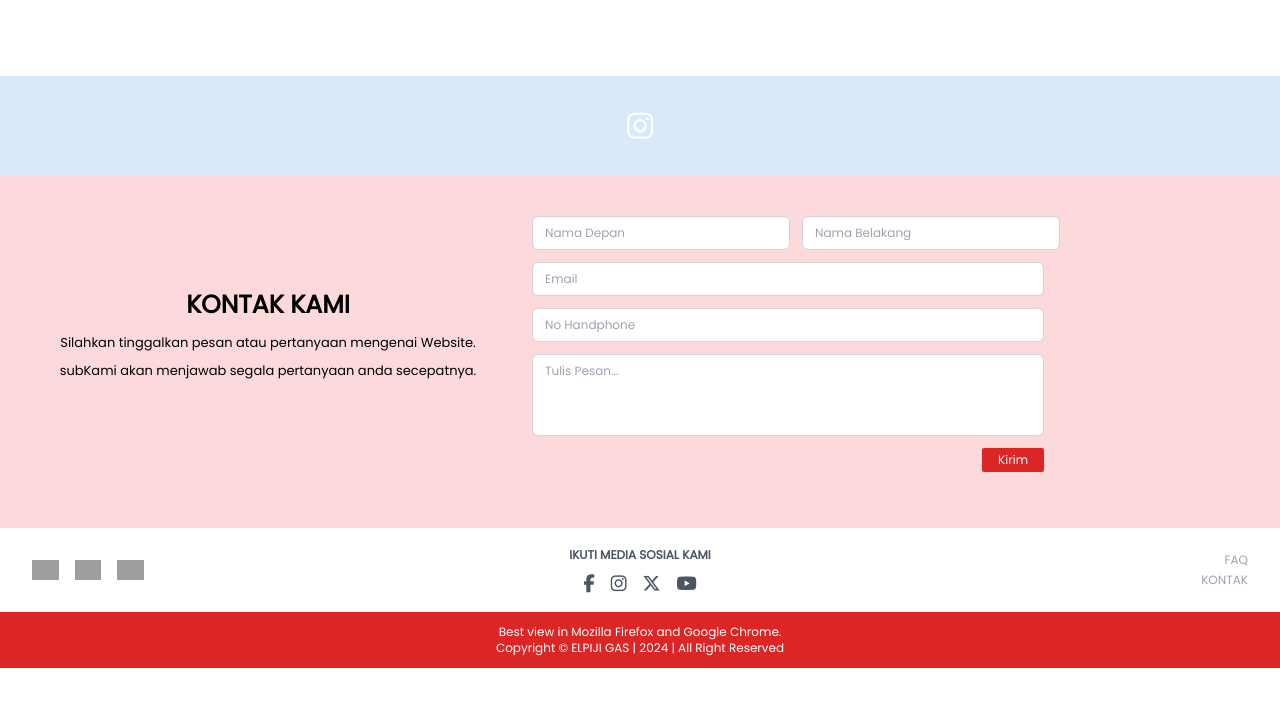
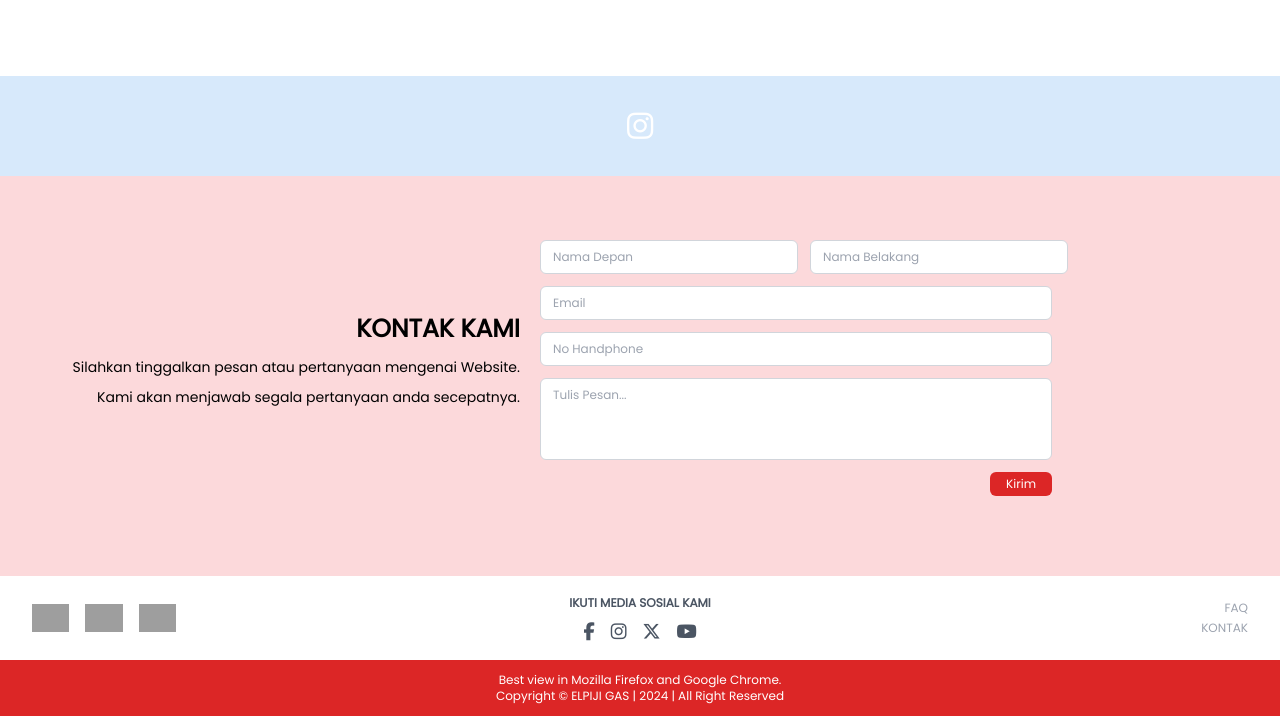
Before and after one commit to Noval-Ferdi/FP-LPG, a PHP site: page /dashboard.php in a window 1280 px wide. Shown: the part 862-1578 px from the top of the page. Before the commit the page ends 1530 px from the top, so only its background shows below. Run offline with PHP 8.4, Linux system fonts and the light colour scheme; some libraries are stand-ins or nearby versions; grey boxes are pictures that could not be loaded.

Commit message:
update neww

```diff
--- a/agen.php
+++ b/agen.php
@@ -289,9 +289,9 @@
         <div class="flex flex-col md:flex-row justify-between items-center text-xs text-gray-600">
             <!-- Logo Bagian Kiri -->
             <div class="flex items-center space-x-4 mb-4 md:mb-0">
-                <img alt="Pertamina logo" class="h-5 w-auto" height="20" src="images/PERTAMINA1.png" width="40" />
-                <img alt="MyPertamina logo" class="h-5 w-auto" height="20" src="images/PertaminaAPK_1.png" width="40" />
-                <img alt="135 logo" class="h-5 w-auto" height="20" src="images/CC-removebg-preview 1.png" width="40" />
+                <img alt="Pertamina logo" class="h-7 w-auto" height="40" src="images/PERTAMINA1.png" width="40" />
+                <img alt="MyPertamina logo" class="h-7 w-auto" height="40" src="images/PertaminaAPK_1.png" width="40" />
+                <img alt="135 logo" class="h-7 w-auto" height="40" src="images/CC-removebg-preview 1.png" width="40" />
             </div>
 
             <!-- Sosial Media Tengah -->
--- a/agen2.php
+++ b/agen2.php
@@ -150,9 +150,9 @@
         <div class="flex flex-col md:flex-row justify-between items-center text-xs text-gray-600">
             <!-- Logo Bagian Kiri -->
             <div class="flex items-center space-x-4 mb-4 md:mb-0">
-                <img alt="Pertamina logo" class="h-5 w-auto" height="20" src="images/PERTAMINA1.png" width="40" />
-                <img alt="MyPertamina logo" class="h-5 w-auto" height="20" src="images/PertaminaAPK_1.png" width="40" />
-                <img alt="135 logo" class="h-5 w-auto" height="20" src="images/CC-removebg-preview 1.png" width="40" />
+                <img alt="Pertamina logo" class="h-7 w-auto" height="40" src="images/PERTAMINA1.png" width="40" />
+                <img alt="MyPertamina logo" class="h-7 w-auto" height="40" src="images/PertaminaAPK_1.png" width="40" />
+                <img alt="135 logo" class="h-7 w-auto" height="40" src="images/CC-removebg-preview 1.png" width="40" />
             </div>
 
             <!-- Sosial Media Tengah -->
--- a/cek_stok.php
+++ b/cek_stok.php
@@ -311,9 +311,9 @@
         <div class="flex flex-col md:flex-row justify-between items-center text-xs text-gray-600">
             <!-- Logo Bagian Kiri -->
             <div class="flex items-center space-x-4 mb-4 md:mb-0">
-                <img alt="Pertamina logo" class="h-5 w-auto" height="20" src="images/PERTAMINA1.png" width="40" />
-                <img alt="MyPertamina logo" class="h-5 w-auto" height="20" src="images/PertaminaAPK_1.png" width="40" />
-                <img alt="135 logo" class="h-5 w-auto" height="20" src="images/CC-removebg-preview 1.png" width="40" />
+                <img alt="Pertamina logo" class="h-7 w-auto" height="40" src="images/PERTAMINA1.png" width="40" />
+                <img alt="MyPertamina logo" class="h-7 w-auto" height="40" src="images/PertaminaAPK_1.png" width="40" />
+                <img alt="135 logo" class="h-7 w-auto" height="40" src="images/CC-removebg-preview 1.png" width="40" />
             </div>
 
             <!-- Sosial Media Tengah -->
--- a/cek_stok2.php
+++ b/cek_stok2.php
@@ -174,9 +174,9 @@
         <div class="flex flex-col md:flex-row justify-between items-center text-xs text-gray-600">
             <!-- Logo Bagian Kiri -->
             <div class="flex items-center space-x-4 mb-4 md:mb-0">
-                <img alt="Pertamina logo" class="h-5 w-auto" height="20" src="images/PERTAMINA1.png" width="40" />
-                <img alt="MyPertamina logo" class="h-5 w-auto" height="20" src="images/PertaminaAPK_1.png" width="40" />
-                <img alt="135 logo" class="h-5 w-auto" height="20" src="images/CC-removebg-preview 1.png" width="40" />
+                <img alt="Pertamina logo" class="h-7 w-auto" height="40" src="images/PERTAMINA1.png" width="40" />
+                <img alt="MyPertamina logo" class="h-7 w-auto" height="40" src="images/PertaminaAPK_1.png" width="40" />
+                <img alt="135 logo" class="h-7 w-auto" height="40" src="images/CC-removebg-preview 1.png" width="40" />
             </div>
 
             <!-- Sosial Media Tengah -->
--- a/dashboard.php
+++ b/dashboard.php
@@ -169,15 +169,16 @@
         </i>
     </section>
     <!-- Contact Section -->
-    <section class="bg-[#fcd9db] py-10 max-w-8xl mx-auto px-5 sm:px-9 lg:px-9 flex flex-col lg:flex-row gap-8">
+    <section class="bg-[#fcd9db] py-16 max-w-8xl mx-auto px-5 sm:px-7 lg:px-7 flex flex-col lg:flex-row gap-5">
         <div class="flex-1 max-w-l" style="margin-top: 70px; font-size: 25px;">
-            <h1 class="font-extrabold text-center mb-3">
+            <h1 class="font-extrabold text-right mb-3">
                 KONTAK KAMI
             </h1>
-            <p class="text-xs leading-tight mb-3 text-center" style="font-size: 13px;">
+            <p class="text-xs leading-tight mb-3 text-right" style="font-size: 14px;">
                 Silahkan tinggalkan pesan atau pertanyaan mengenai Website.</p>
-            <p class="text-xs leading-tight mb-3 text-center" style="font-size: 13px;">subKami akan
-                menjawab segala pertanyaan anda secepatnya.</p>
+            <p class="text-xs leading-tight mb-3 text-right" style="font-size: 14px;">
+                 Kami akan menjawab segala pertanyaan anda secepatnya.</p>
+
         </div>
         <form action="#" class="flex-1 max-w-lg space-y-3" method="POST" style="margin-right: 200px;">
             <div class="flex space-x-3">
@@ -197,7 +198,7 @@
             <textarea
                 class="w-full rounded-md border border-gray-300 px-3 py-2 text-xs resize-none focus:outline-none focus:ring-1 focus:ring-red-600"
                 name="message" placeholder="Tulis Pesan..." required="" rows="4"></textarea>
-            <button class="bg-red-600 text-white text-xs px-4 py-1 rounded-sm float-right" type="submit">
+            <button class="bg-red-600 text-white text-xs px-4 py-1 rounded-md float-right" type="submit">
                 Kirim
             </button>
         </form>
@@ -207,9 +208,9 @@
         <div class="flex flex-col md:flex-row justify-between items-center text-xs text-gray-600">
             <!-- Logo Bagian Kiri -->
             <div class="flex items-center space-x-4 mb-4 md:mb-0">
-                <img alt="Pertamina logo" class="h-5 w-auto" height="20" src="images/PERTAMINA1.png" width="40" />
-                <img alt="MyPertamina logo" class="h-5 w-auto" height="20" src="images/PertaminaAPK_1.png" width="40" />
-                <img alt="135 logo" class="h-5 w-auto" height="20" src="images/CC-removebg-preview 1.png" width="40" />
+                <img alt="Pertamina logo" class="h-7 w-auto" height="40" src="images/PERTAMINA1.png" width="40" />
+                <img alt="MyPertamina logo" class="h-7 w-auto" height="40" src="images/PertaminaAPK_1.png" width="40" />
+                <img alt="135 logo" class="h-7 w-auto" height="40" src="images/CC-removebg-preview 1.png" width="40" />
             </div>
 
             <!-- Sosial Media Tengah -->
--- a/login.php
+++ b/login.php
@@ -104,9 +104,9 @@
         <div class="flex flex-col md:flex-row justify-between items-center text-xs text-gray-600">
             <!-- Logo Bagian Kiri -->
             <div class="flex items-center space-x-4 mb-4 md:mb-0">
-                <img alt="Pertamina logo" class="h-5 w-auto" height="40" src="images/PERTAMINA1.png" width="40" />
-                <img alt="MyPertamina logo" class="h-5 w-auto" height="40" src="images/PertaminaAPK_1.png" width="40" />
-                <img alt="135 logo" class="h-5 w-auto" height="40" src="images/CC-removebg-preview 1.png" width="40" />
+                <img alt="Pertamina logo" class="h-7 w-auto" height="40" src="images/PERTAMINA1.png" width="40" />
+                <img alt="MyPertamina logo" class="h-7 w-auto" height="40" src="images/PertaminaAPK_1.png" width="40" />
+                <img alt="135 logo" class="h-7 w-auto" height="40" src="images/CC-removebg-preview 1.png" width="40" />
             </div>
 
             <!-- Sosial Media Tengah -->
--- a/produk12.php
+++ b/produk12.php
@@ -115,9 +115,9 @@
         <div class="flex flex-col md:flex-row justify-between items-center text-xs text-gray-600">
             <!-- Logo Bagian Kiri -->
             <div class="flex items-center space-x-4 mb-4 md:mb-0">
-                <img alt="Pertamina logo" class="h-5 w-auto" height="20" src="images/PERTAMINA1.png" width="40" />
-                <img alt="MyPertamina logo" class="h-5 w-auto" height="20" src="images/PertaminaAPK_1.png" width="40" />
-                <img alt="135 logo" class="h-5 w-auto" height="20" src="images/CC-removebg-preview 1.png" width="40" />
+                <img alt="Pertamina logo" class="h-7 w-auto" height="40" src="images/PERTAMINA1.png" width="40" />
+                <img alt="MyPertamina logo" class="h-7 w-auto" height="40" src="images/PertaminaAPK_1.png" width="40" />
+                <img alt="135 logo" class="h-7 w-auto" height="40" src="images/CC-removebg-preview 1.png" width="40" />
             </div>
 
             <!-- Sosial Media Tengah -->
--- a/produk3.php
+++ b/produk3.php
@@ -115,9 +115,9 @@
         <div class="flex flex-col md:flex-row justify-between items-center text-xs text-gray-600">
             <!-- Logo Bagian Kiri -->
             <div class="flex items-center space-x-4 mb-4 md:mb-0">
-                <img alt="Pertamina logo" class="h-5 w-auto" height="20" src="images/PERTAMINA1.png" width="40" />
-                <img alt="MyPertamina logo" class="h-5 w-auto" height="20" src="images/PertaminaAPK_1.png" width="40" />
-                <img alt="135 logo" class="h-5 w-auto" height="20" src="images/CC-removebg-preview 1.png" width="40" />
+                <img alt="Pertamina logo" class="h-7 w-auto" height="40" src="images/PERTAMINA1.png" width="40" />
+                <img alt="MyPertamina logo" class="h-7 w-auto" height="40" src="images/PertaminaAPK_1.png" width="40" />
+                <img alt="135 logo" class="h-7 w-auto" height="40" src="images/CC-removebg-preview 1.png" width="40" />
             </div>
 
             <!-- Sosial Media Tengah -->
--- a/register.php
+++ b/register.php
@@ -113,9 +113,9 @@
         <div class="flex flex-col md:flex-row justify-between items-center text-xs text-gray-600">
             <!-- Logo Bagian Kiri -->
             <div class="flex items-center space-x-4 mb-4 md:mb-0">
-                <img alt="Pertamina logo" class="h-5 w-auto" height="40" src="images/PERTAMINA1.png" width="40" />
-                <img alt="MyPertamina logo" class="h-5 w-auto" height="40" src="images/PertaminaAPK_1.png" width="40" />
-                <img alt="135 logo" class="h-5 w-auto" height="40" src="images/CC-removebg-preview 1.png" width="40" />
+                <img alt="Pertamina logo" class="h-7 w-auto" height="40" src="images/PERTAMINA1.png" width="40" />
+                <img alt="MyPertamina logo" class="h-7 w-auto" height="40" src="images/PertaminaAPK_1.png" width="40" />
+                <img alt="135 logo" class="h-7 w-auto" height="40" src="images/CC-removebg-preview 1.png" width="40" />
             </div>
 
             <!-- Sosial Media Tengah -->
```
